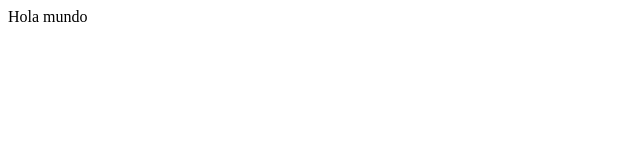
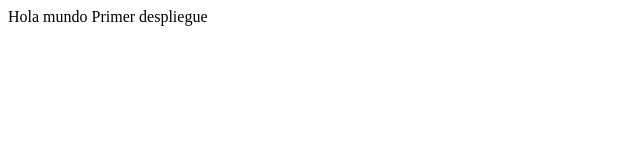
Before and after one commit to despinalr/tasklist, a website: page views/index.html in a window 1280 px wide. Shown: the whole page, without its empty margins (0-640 px from the left). Drawn offline with Linux system fonts and the light colour scheme.

Commit message:
primer despliegue codeship

```diff
--- a/views/index.html
+++ b/views/index.html
@@ -4,5 +4,6 @@
   </head>
   <body>
     Hola mundo
+    Primer despliegue
   </body>
 </html>
```
